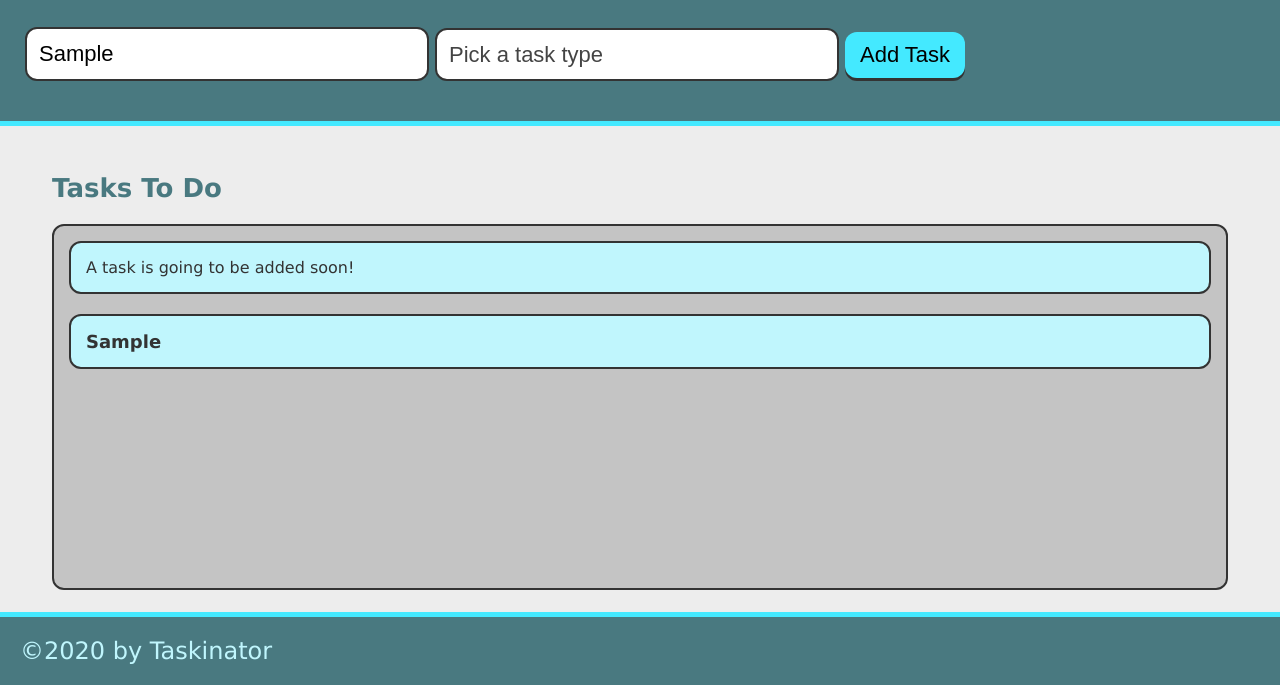
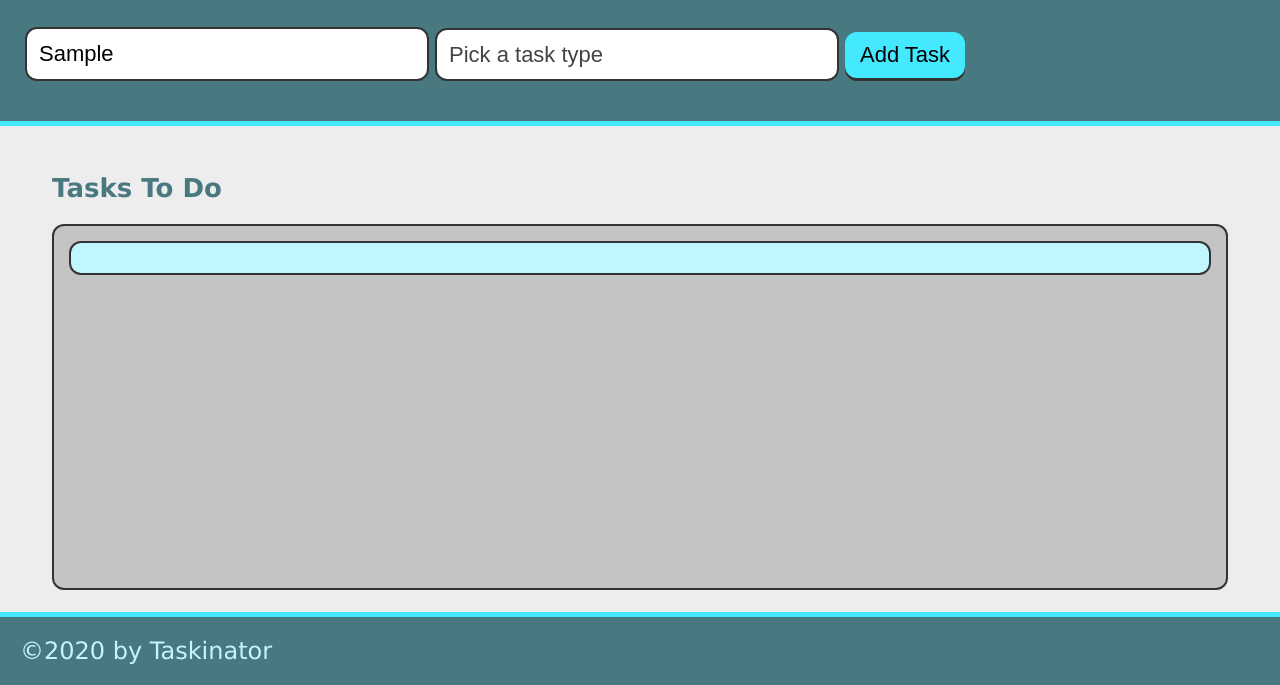
Before and after one commit to kamacasta/taskinator, a plain HTML site: page index.html in a window 1280 px wide. Both pictures are taken after typing "Sample" into the empty fields and a click on the button "Add Task". Shown: the part 115-800 px from the top of the page. Drawn offline with Linux system fonts and the light colour scheme.

Commit message:
fixed up the functionality

```diff
--- a/assets/js/script.js
+++ b/assets/js/script.js
@@ -5,6 +5,13 @@ var taskFormHandler = function(event) {
   event.preventDefault();
   var taskNameInput = document.querySelector("input[name='task-name']").value;
   var taskTypeInput = document.querySelector("select[name='task-type']").value;
+
+  // check if input values are empty strings
+
+  if (!taskNameInput || !taskTypeInput) {
+      alert("you need to fill out the task form!");
+      return false;
+  }
 
   // package up data as an object
   var taskDataObj = {
@@ -14,6 +21,9 @@ var taskFormHandler = function(event) {
 
   // send it as an argument to createTaskEl
   createTaskEl(taskDataObj);
+
+  formEl.reset();
+
 };
 
 var createTaskEl = function (taskDataObj) {
--- a/index.html
+++ b/index.html
@@ -35,7 +35,7 @@
         <section class="task-list-wrapper">
             <h2 class="list-title">Tasks To Do</h2>
             <ul class="task-list" id="tasks-to-do">
-                <li class="task-item">A task is going to be added soon!</li>
+                <li class="task-item"></li>
             </ul>
         </section>
     </main>
```
